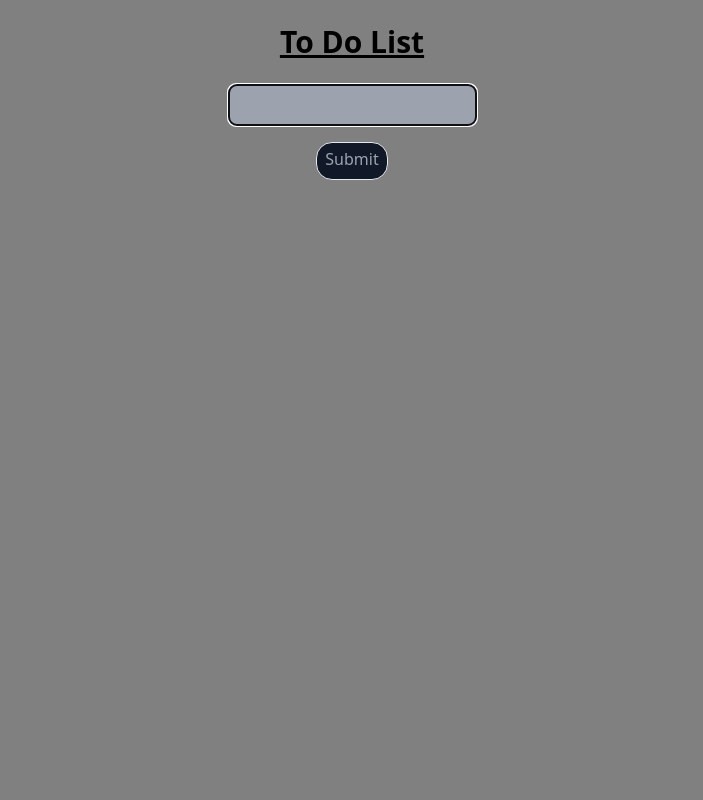
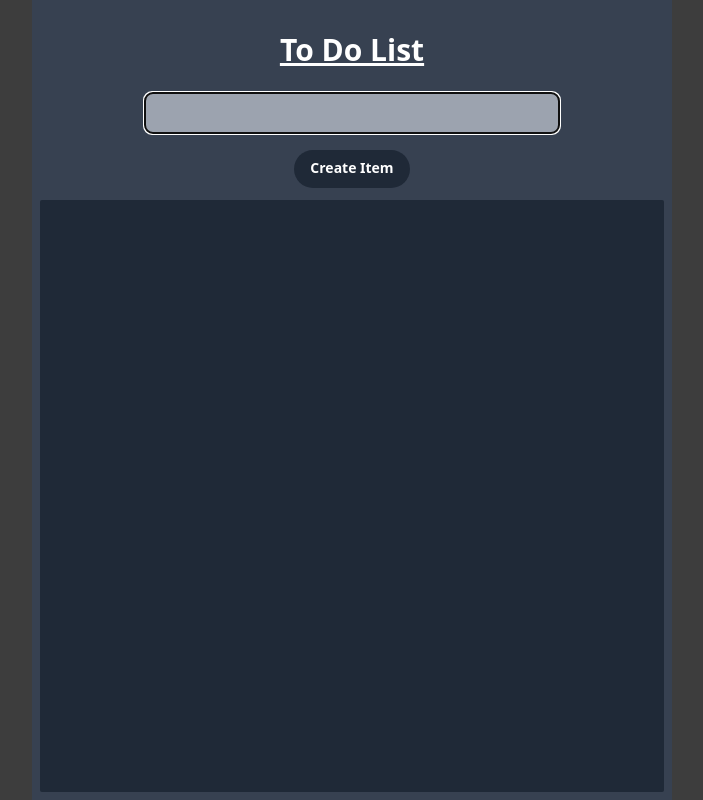
Before and after one commit to lawrence-yoon/do-list, a React (Vite) app in the folder frontend/: page / in a window 1280 px wide. Shown: the whole page, without its empty margins (288-991 px from the left). Built offline with nearby package versions, Linux system fonts and the light colour scheme.

Commit message:
add delete functionality

```diff
--- a/frontend/src/App.jsx
+++ b/frontend/src/App.jsx
@@ -12,13 +12,21 @@ function App() {
     setText("")
   }
 
+  function removeTextFromList(id){
+    setList(prev=>{
+      return prev.filter((elem,index)=>{
+        return index != id
+      })
+    })
+  }
+
   return (
-    <div className='container text-center'>
-      <h1 className='text-3xl font-bold underline mt-6 mb-3'>To Do List</h1>
+    <div className='container flex flex-col p-2 mx-auto h-screen w-screen text-white bg-gray-700 md:w-[640px]'>
+      <h1 className='text-3xl font-bold underline pt-6 pb-3 text-center'>To Do List</h1>
       <TextField value={text} onChange={setText}/>
-      <Button innerText="Submit" onClick={saveTextToList}/>
-      <div className="container">
-        {list.map(elem=><Note entry={elem}/>)}
+      <Button innerText="Create Item" onClick={saveTextToList}/>
+      <div className="container overflow-scroll flex flex-col flex-grow bg-gray-800 mx-auto p-1 mb-auto rounded-sm">
+        {list.map((elem, index)=><Note key={index} id={index} entry={elem} onClick={removeTextFromList}/>)}
       </div>
     </div>
   )
--- a/frontend/src/components/Button.jsx
+++ b/frontend/src/components/Button.jsx
@@ -1,7 +1,7 @@
 function Button({innerText, onClick=()=>{}}){
     return (
         <button
-            className="border bg-gray-900 text-gray-400 p-1 px-2 pb-2 rounded-2xl m-1 mx-auto block"
+            className="border-none bg-gray-800 text-sm font-semibold p-2 pb-2.5 px-4 rounded-full m-1 mb-3 mx-auto block hover:bg-gray-900"
             onClick={onClick}
         >{innerText}</button>
     )
--- a/frontend/src/components/Note.jsx
+++ b/frontend/src/components/Note.jsx
@@ -1,10 +1,14 @@
 import {FaTrashAlt} from "react-icons/fa"
 
-function Note({entry}){
+function Note({key, id, entry, onClick=()=>{}}){
   return (
-    <section className='bg-gray-500 p-2 rounded-md m-3 flex justify-between align-middle'>
-      <h2 className="text-left">{entry}</h2>
-      <button className="bg-gray-500 p-2 rounded-xl hover:bg-gray-600"><FaTrashAlt/></button>
+    <section className='bg-gray-500 p-2 rounded-sm m-1 flex justify-between align-middle'>
+      <h2 className="text-left p-2">{entry}</h2>
+      <button className="bg-gray-500 p-2 px-3 rounded-xl border border-transparent block hover:border-white hover:bg-gray-600"
+        key={key}
+        id={id}
+        onClick={e=>onClick(e.target.id)}
+      ><FaTrashAlt/></button>
     </section>
   )
 }
--- a/frontend/src/components/TextField.jsx
+++ b/frontend/src/components/TextField.jsx
@@ -1,7 +1,7 @@
 function TextField({value, onChange=()=>{}}){
     return (
       <input
-        className='text-gray-900 bg-gray-400 border p-2 rounded-lg my-3'
+        className='text-gray-900 bg-gray-400 border w-4/6 p-2 rounded-lg block mx-auto my-3'
         value={value}
         autoFocus
         onChange={e=>{onChange(e.target.value)}}
--- a/frontend/src/index.css
+++ b/frontend/src/index.css
@@ -3,5 +3,5 @@
 @tailwind utilities;
 
 html {
-  background-color: gray;
+  background-color: rgb(61, 61, 61);
 }
```
